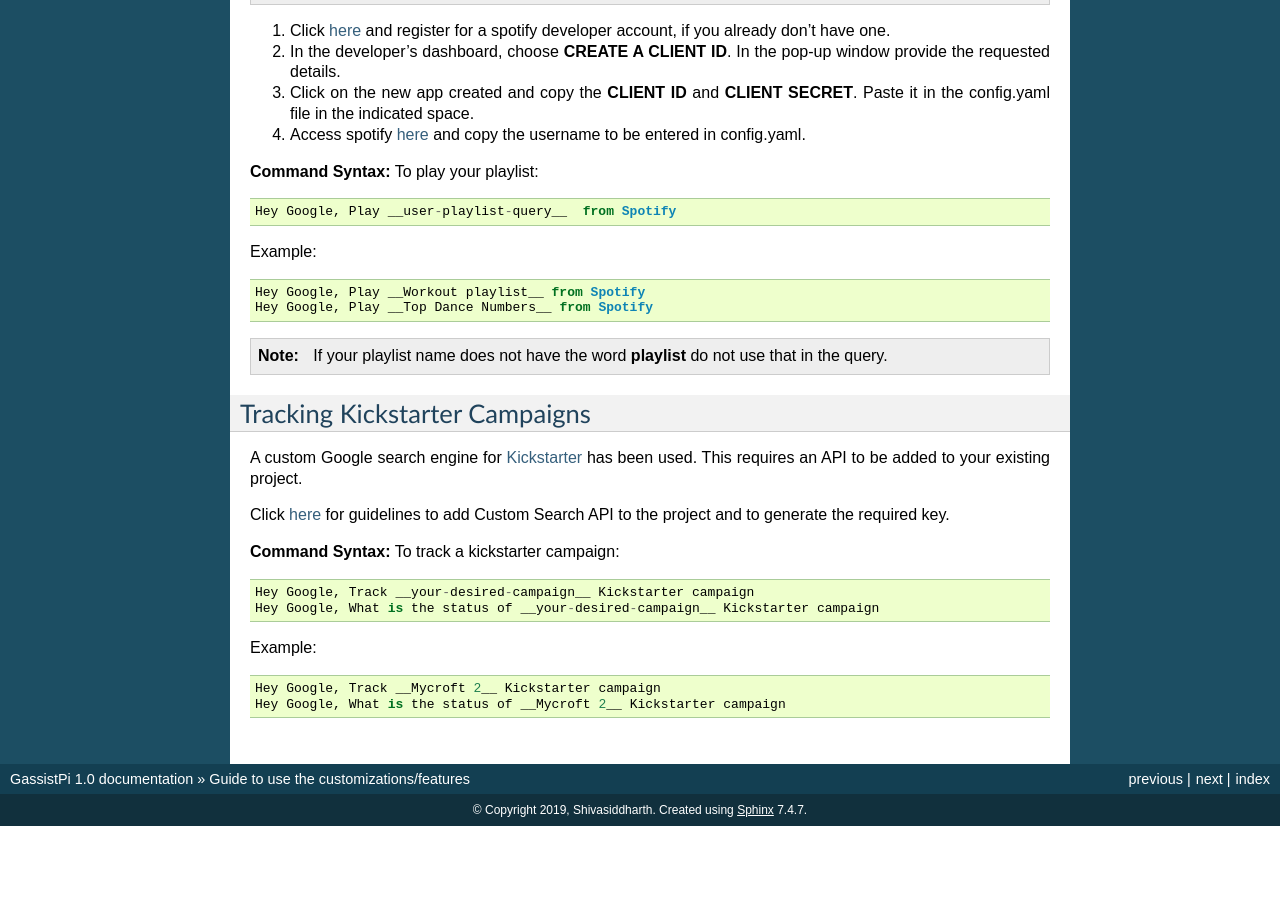
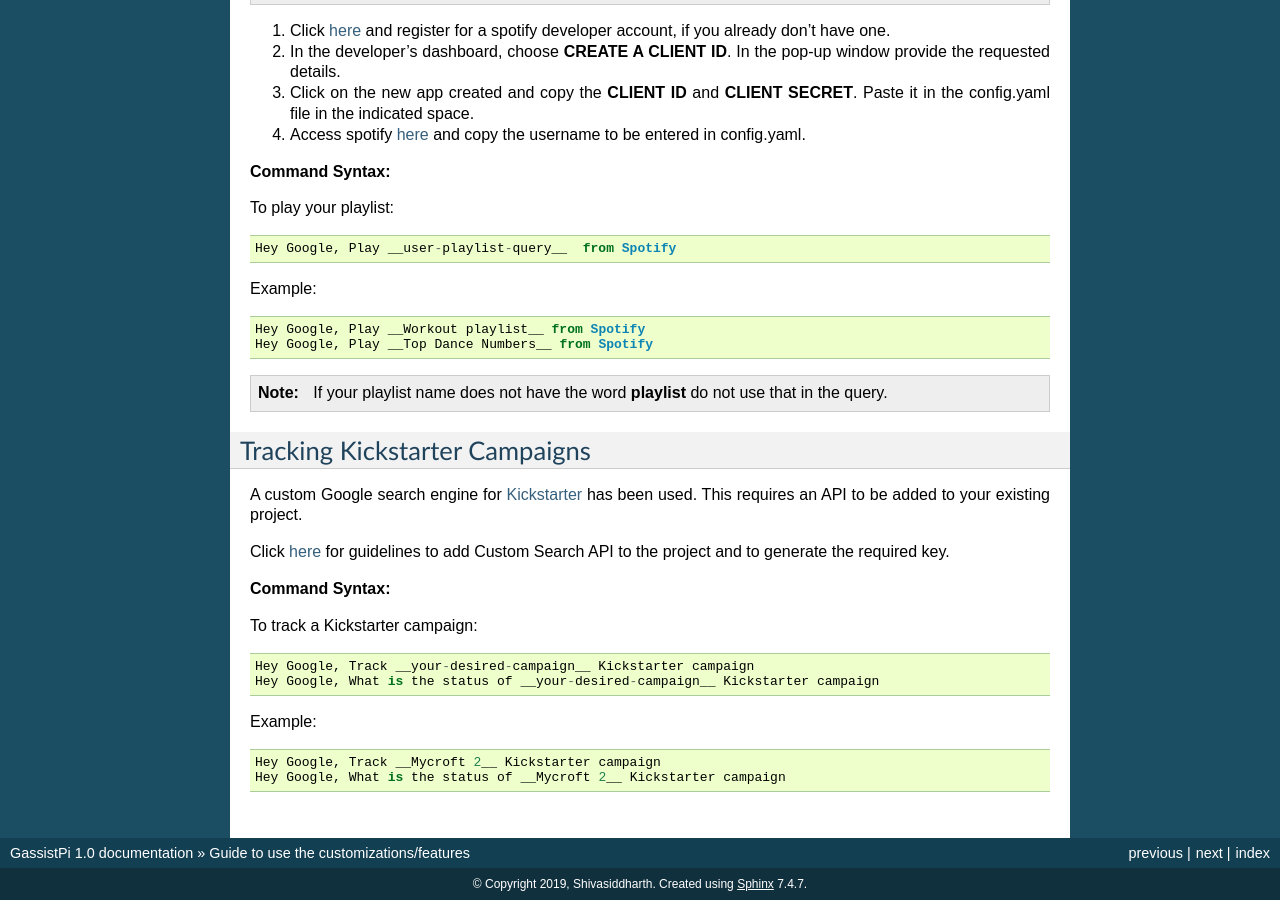
Before and after one commit to shivasiddharth/GassistPi-Documentation, a Sphinx documentation site: the page built from docs/customization.rst, in a window 1280 px wide and 900 px high, scrolled down 8026 px. Built offline with Sphinx 7.4.7, drawn with Linux system fonts in a browser that asks for light colours; before the commit the page ends 8852 px from its top, so only the background shows below that.

```diff
--- a/docs/customization.rst
+++ b/docs/customization.rst
@@ -334,6 +334,7 @@ Playing Spotify Playlist
 4. Access spotify `here <https://www.spotify.com/account/overview/>`_ and copy the username to be entered in config.yaml.
 
 **Command Syntax:**
+
 To play your playlist::
 
    Hey Google, Play __user-playlist-query__  from Spotify
@@ -354,7 +355,8 @@ A custom Google search engine for `Kickstarter <https://www.kickstarter.com/>`_
 Click `here <https://gassistpi-documentation.readthedocs.io/en/latest/customization.html#adding-custom-search-api-and-generating-api-key>`_ for guidelines to add Custom Search API to the project and to generate the required key.
 
 **Command Syntax:**
-To track a kickstarter campaign::
+
+To track a Kickstarter campaign::
 
    Hey Google, Track __your-desired-campaign__ Kickstarter campaign
    Hey Google, What is the status of __your-desired-campaign__ Kickstarter campaign
```
